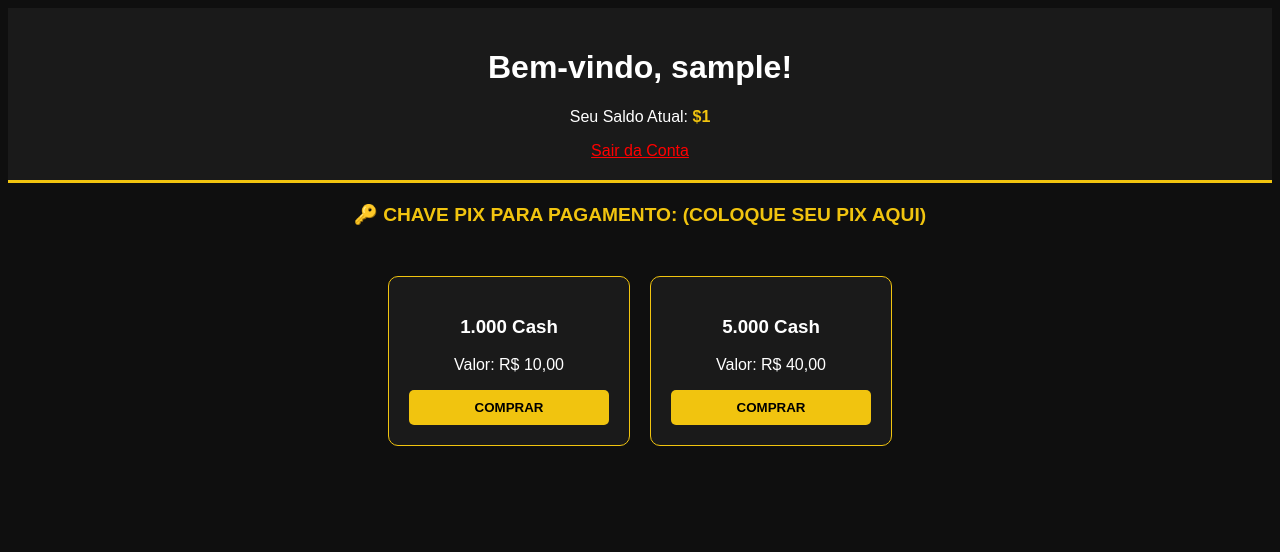
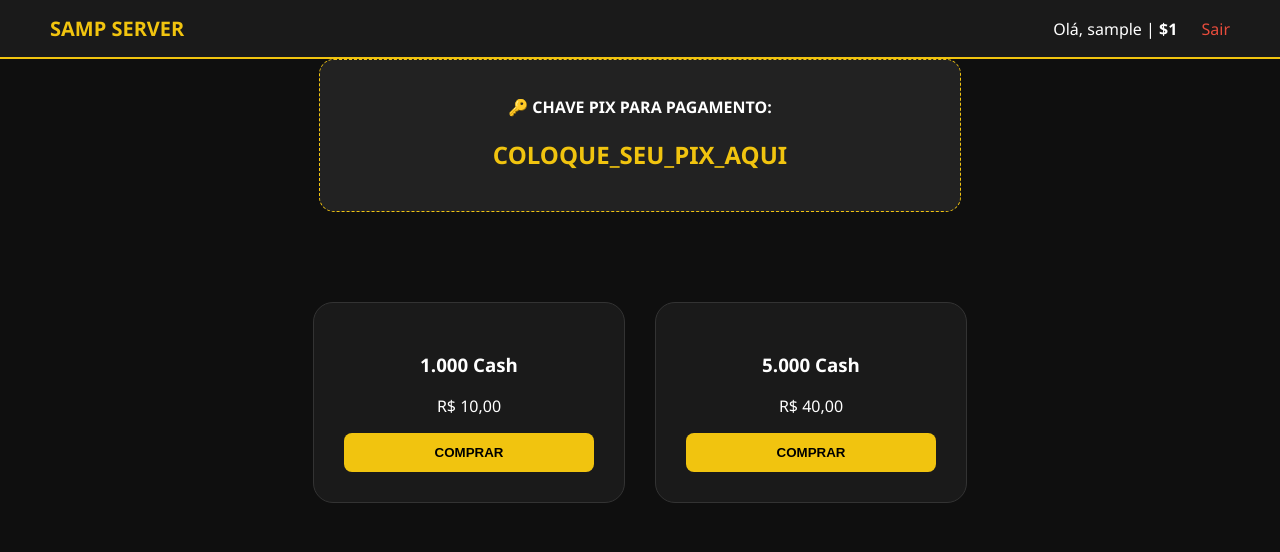
Before and after one commit to chavexochespirito-creator/Aether-RPG, a Node server app: template views/shop.ejs in a window 1280 px wide. Shown: the top 552 px of the page. Run offline with Node 20, Linux system fonts and the light colour scheme; the template is opened without the code that fills it: values that come from a table or form of the project are taken from there, others are empty; tables that the repository leaves empty hold one stand-in row (values such as "Sample post"); some libraries are stand-ins or nearby versions.

Commit message:
Update shop.ejs

```diff
--- a/views/shop.ejs
+++ b/views/shop.ejs
@@ -1,41 +1,37 @@
 <!DOCTYPE html>
-<html>
+<html lang="pt-br">
 <head>
-    <title>Loja SAMP</title>
+    <meta charset="UTF-8"><title>Loja VIP - SAMP</title>
     <style>
-        body { background: #0f0f0f; color: white; font-family: sans-serif; text-align: center; }
-        .header { background: #1a1a1a; padding: 20px; border-bottom: 3px solid #f1c40f; }
-        .container { display: flex; justify-content: center; gap: 20px; margin-top: 50px; flex-wrap: wrap; }
-        .card { background: #1a1a1a; padding: 20px; border-radius: 10px; border: 1px solid #f1c40f; width: 200px; }
-        button { background: #f1c40f; padding: 10px; border: none; cursor: pointer; border-radius: 5px; font-weight: bold; width: 100%; }
-        .pix { color: #f1c40f; font-weight: bold; margin: 20px; font-size: 1.2em; }
+        :root { --primary: #f1c40f; --dark: #0f0f0f; --card: #1a1a1a; }
+        body { background: var(--dark); color: white; font-family: 'Segoe UI', sans-serif; margin: 0; }
+        nav { background: var(--card); padding: 15px 50px; display: flex; justify-content: space-between; align-items: center; border-bottom: 2px solid var(--primary); }
+        .container { display: flex; justify-content: center; gap: 30px; padding: 50px; flex-wrap: wrap; }
+        .card { background: var(--card); padding: 30px; border-radius: 20px; border: 1px solid #333; width: 250px; text-align: center; }
+        button { width: 100%; padding: 12px; background: var(--primary); border: none; border-radius: 8px; font-weight: bold; cursor: pointer; }
+        .pix-box { background: #222; padding: 20px; border-radius: 15px; max-width: 600px; margin: 0 auto 40px; border: 1px dashed var(--primary); text-align: center; }
     </style>
 </head>
 <body>
-    <div class="header">
-        <h1>Bem-vindo, <%= user.username %>!</h1>
-        <p>Seu Saldo Atual: <b style="color: #f1c40f;">$<%= user.cash %></b></p>
-        <a href="/logout" style="color: red;">Sair da Conta</a>
+    <nav>
+        <div style="font-size: 20px; font-weight: bold; color: var(--primary);">SAMP SERVER</div>
+        <div class="nav-links">
+            <span>Olá, <%= user.username %> | <b>$<%= user.cash %></b></span>
+            <a href="/logout" style="color: #e74c3c; margin-left: 20px; text-decoration: none;">Sair</a>
+        </div>
+    </nav>
+    <div class="pix-box">
+        <p>🔑 <b>CHAVE PIX PARA PAGAMENTO:</b></p>
+        <h2 style="color: var(--primary);">COLOQUE_SEU_PIX_AQUI</h2>
     </div>
-
-    <div class="pix">🔑 CHAVE PIX PARA PAGAMENTO: (COLOQUE SEU PIX AQUI)</div>
-
     <div class="container">
         <div class="card">
-            <h3>1.000 Cash</h3>
-            <p>Valor: R$ 10,00</p>
-            <form action="/buy" method="POST">
-                <input type="hidden" name="amount" value="1000">
-                <button type="submit">COMPRAR</button>
-            </form>
+            <h3>1.000 Cash</h3><p>R$ 10,00</p>
+            <form action="/buy" method="POST"><input type="hidden" name="amount" value="1000"><button type="submit">COMPRAR</button></form>
         </div>
         <div class="card">
-            <h3>5.000 Cash</h3>
-            <p>Valor: R$ 40,00</p>
-            <form action="/buy" method="POST">
-                <input type="hidden" name="amount" value="5000">
-                <button type="submit">COMPRAR</button>
-            </form>
+            <h3>5.000 Cash</h3><p>R$ 40,00</p>
+            <form action="/buy" method="POST"><input type="hidden" name="amount" value="5000"><button type="submit">COMPRAR</button></form>
         </div>
     </div>
 </body>
```
